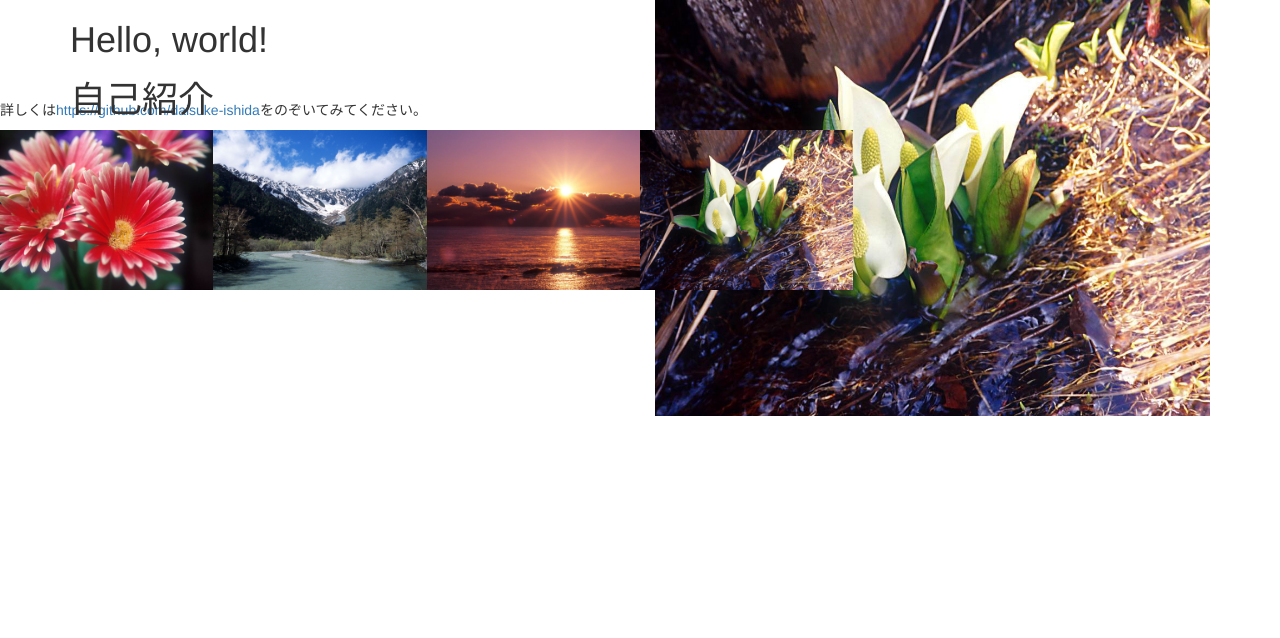
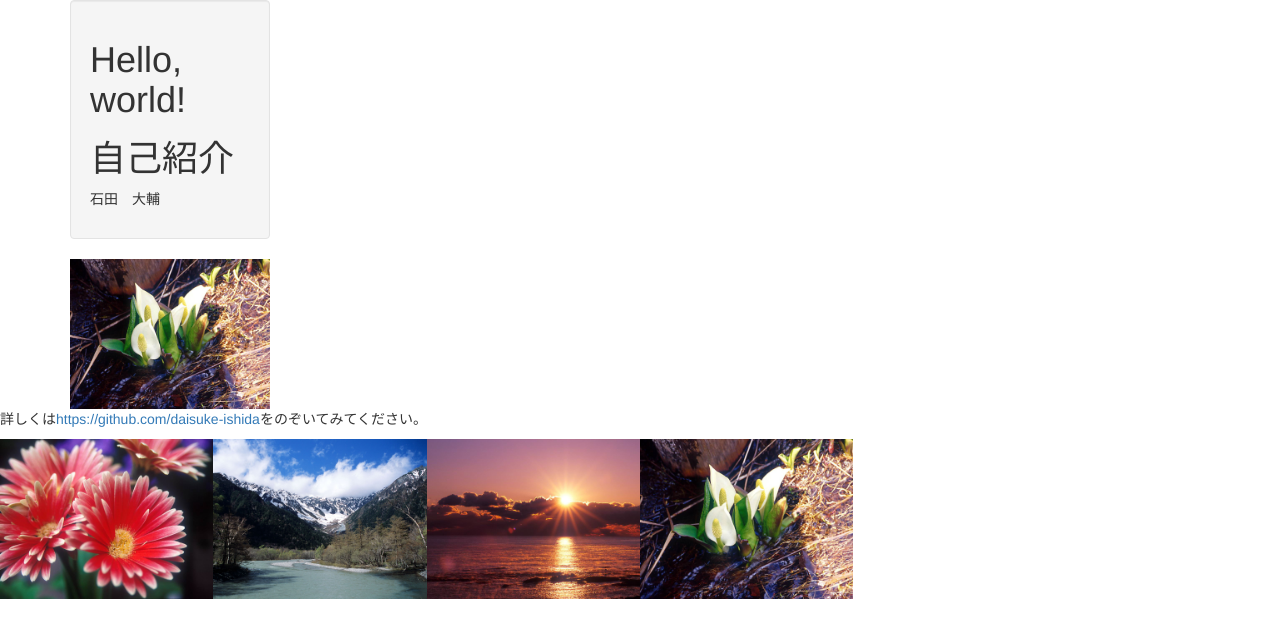
Before and after one commit to Daisuke-Ishida/Daisuke-Ishida.github.io, a plain HTML site: page index.html in a window 1280 px wide. Drawn offline with nearby package versions, Linux system fonts and the light colour scheme.

Commit message:
third commit

```diff
--- a/index.html
+++ b/index.html
@@ -14,13 +14,12 @@
     </head>
     <body>
       <div class="container">
-        <div class="row">
-           <div class="col-xs-6" style="height: 100px">
+        <div class="well" style="width: 200px">
              <h1>Hello, world!</h1>
              <h1>自己紹介</h1>
              <p>石田　大輔</p>
-           </div>
-           <div class="col-xs-6" style="height: 100px">
+        </div>
+           <div style="width: 200px; padding: 0">
                <img src="Flower1.jpg" class="img-responsive">
            </div>
         </div>
```
